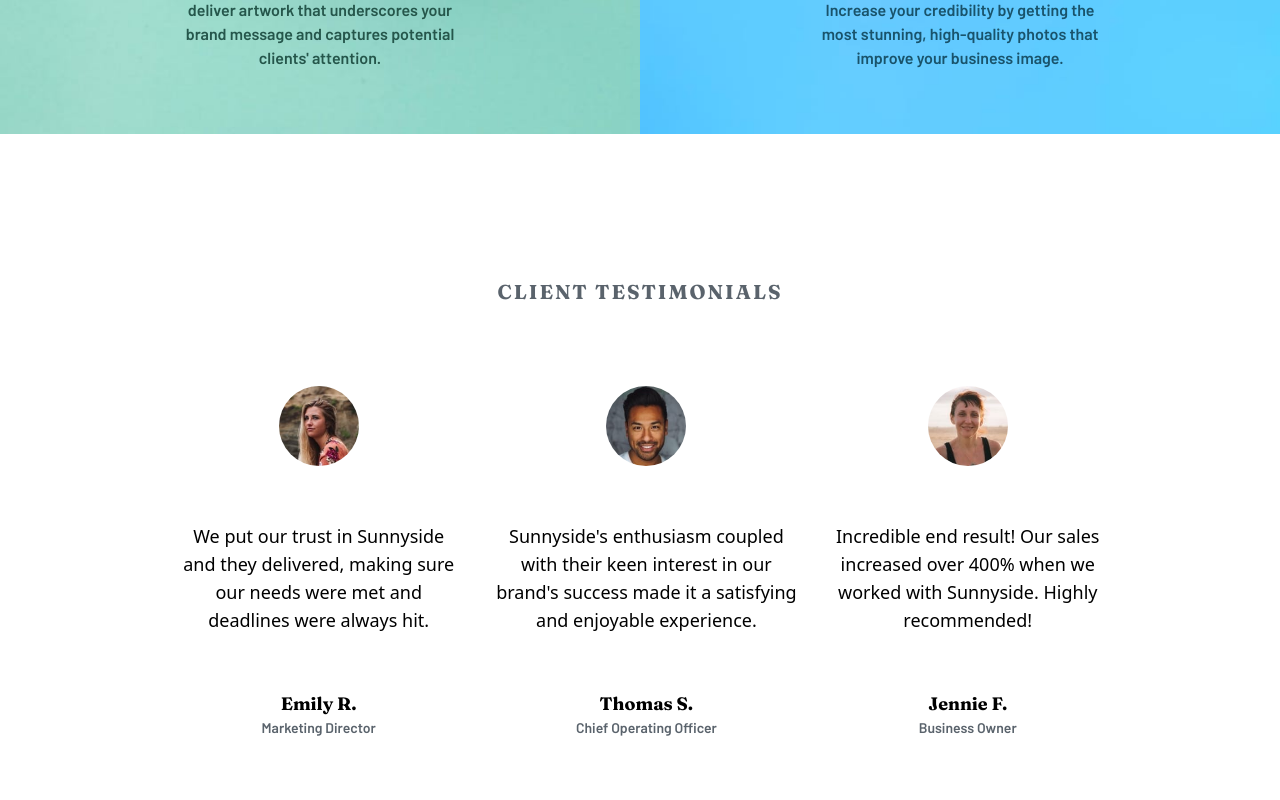
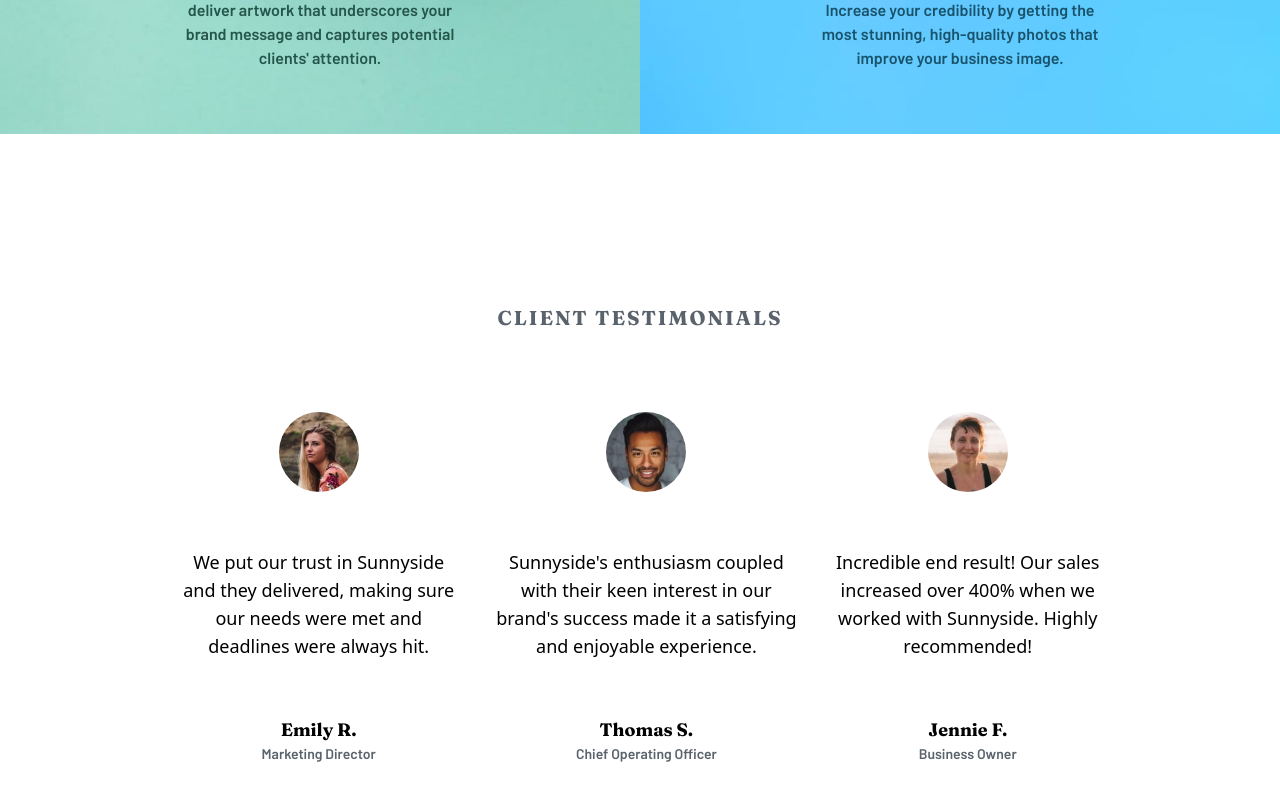
Before and after one commit to cheorodio/react-tailwind-landing-page, a React (Create React App) app: page / in a window 1280 px wide. Shown: the part 2310-3110 px from the top of the page. Before the commit the page ends 3048 px from the top, so only its background shows below. Built offline with nearby package versions, Linux system fonts and the light colour scheme.

Commit message:
Add height

```diff
--- a/src/components/Home.js
+++ b/src/components/Home.js
@@ -69,7 +69,7 @@ function Home() {
           </p>
         </div>
       </section>
-      <section className="flex items-center justify-center flex-col gap-20 mt-36">
+      <section className="flex items-center justify-center flex-col gap-20 h-screen">
         <h2 className="font-fraunces text-xl uppercase tracking-widest text-darkGrayBlue">
           Client Testimonials
         </h2>
```
